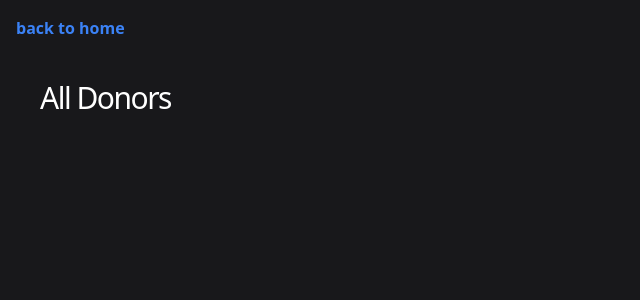
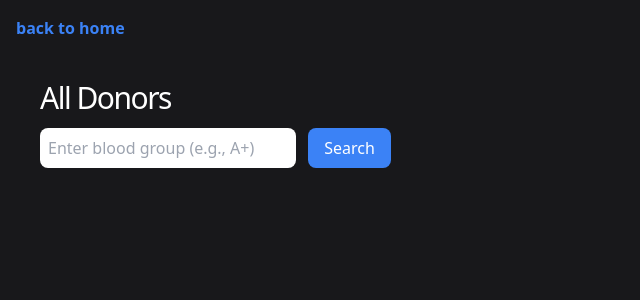
Before and after one commit to pavigupta21/Blood_Bank_Management_System, a Node server app: page /readdonors in a window 1280 px wide. Shown: the top 300 px of the page, without its empty margins (0-640 px from the left). Run offline with Node 20, Linux system fonts and the light colour scheme; data that the repository does not hold is empty; some libraries are stand-ins or nearby versions.

Commit message:
search donors and patients by bloodgroup

```diff
--- a/app.js
+++ b/app.js
@@ -220,19 +220,65 @@ app.post("/addnewpatient", async (req, res) => {
     }
 });
 
-app.get("/readdonors",async (req, res) => {
+app.get("/readdonors", async (req, res) => {
     try {
-        const [rows] = await dbtable.query('SELECT * FROM Donor');
-        res.render("read_donors",{donorData:rows});
+        const bloodGroup = req.query.blood_group;
+        const validBloodGroups = ["A+", "A-", "B+", "B-", "AB+", "AB-", "O+", "O-"];
+
+        let query = 'SELECT * FROM Donor';
+        let params = [];
+        let errorMessage = '';
+
+        if (bloodGroup && bloodGroup.trim() !== '') {
+            const input = bloodGroup.trim();
+            if (!validBloodGroups.includes(input)) {
+                errorMessage = 'Invalid blood group entered.';
+            } else {
+                query += ' WHERE blood_group = ?';
+                params.push(input);
+            }
+        }
+
+        const [rows] = errorMessage ? [[], []] : await dbtable.query(query, params);
+        res.render("read_donors", {
+            donorData: rows,
+            blood_group: bloodGroup || '',
+            error: errorMessage
+        });
+
     } catch (error) {
         console.error(error);
         res.send('Error loading donors page');
     }
 });
+
+
 app.get("/readpatients",async (req, res) => {
     try {
-        const [rows] = await dbtable.query('SELECT * FROM Patient');
-        res.render("read_patients",{patientData:rows});
+        const bloodGroup = req.query.blood_group;
+        const validBloodGroups = ["A+", "A-", "B+", "B-", "AB+", "AB-", "O+", "O-"];
+
+        let query = 'SELECT * FROM Patient';
+        let params = [];
+        let errorMessage = '';
+
+        if (bloodGroup && bloodGroup.trim() !== '') {
+            const input = bloodGroup.trim();
+            if (!validBloodGroups.includes(input)) {
+                errorMessage = 'Invalid blood group entered.';
+            } else {
+                query += ' WHERE blood_group = ?';
+                params.push(input);
+            }
+        }
+
+        const [rows] = errorMessage ? [[], []] : await dbtable.query(query, params);
+        res.render("read_patients", {
+            patientData: rows,
+            blood_group: bloodGroup || '',
+            error: errorMessage
+        });
+
     } catch (error) {
         console.error(error);
         res.send('Error loading patients page');
--- a/views/read_donors.ejs
+++ b/views/read_donors.ejs
@@ -10,6 +10,14 @@
     <div class="w-full min-h-screen bg-zinc-900 p-10 text-white">
         <a class="absolute top-4 left-4 text-blue-500 hover:text-blue-700 font-semibold" href="/home">back to home</a>
         <h1 class="text-3xl mb-3 mt-10 tracking-tighter">All Donors</h1>
+        <form action="/readdonors" method="GET" class="mb-6">
+            <input type="text" name="blood_group" placeholder="Enter blood group (e.g., A+)"
+                class="p-2 rounded-lg text-black w-64 mr-2" value="<%= typeof blood_group !== 'undefined' ? blood_group : '' %>">
+            <button type="submit" class="bg-blue-500 hover:bg-blue-700 text-white px-4 py-2 rounded-lg">Search</button>
+        </form>
+        <% if (error && error !== '') { %>
+            <p class="text-red-500 mb-4"><%= error %></p>
+        <% } %>
         <div class="users flex gap-3 flex-wrap">
                 <% donorData.forEach(function(e){%>
                     <div class="users w-72 p-4 bg-zinc-800 rounded-lg">
```
Also changed, not shown: views/read_patients.ejs (+8 -0 lines).
